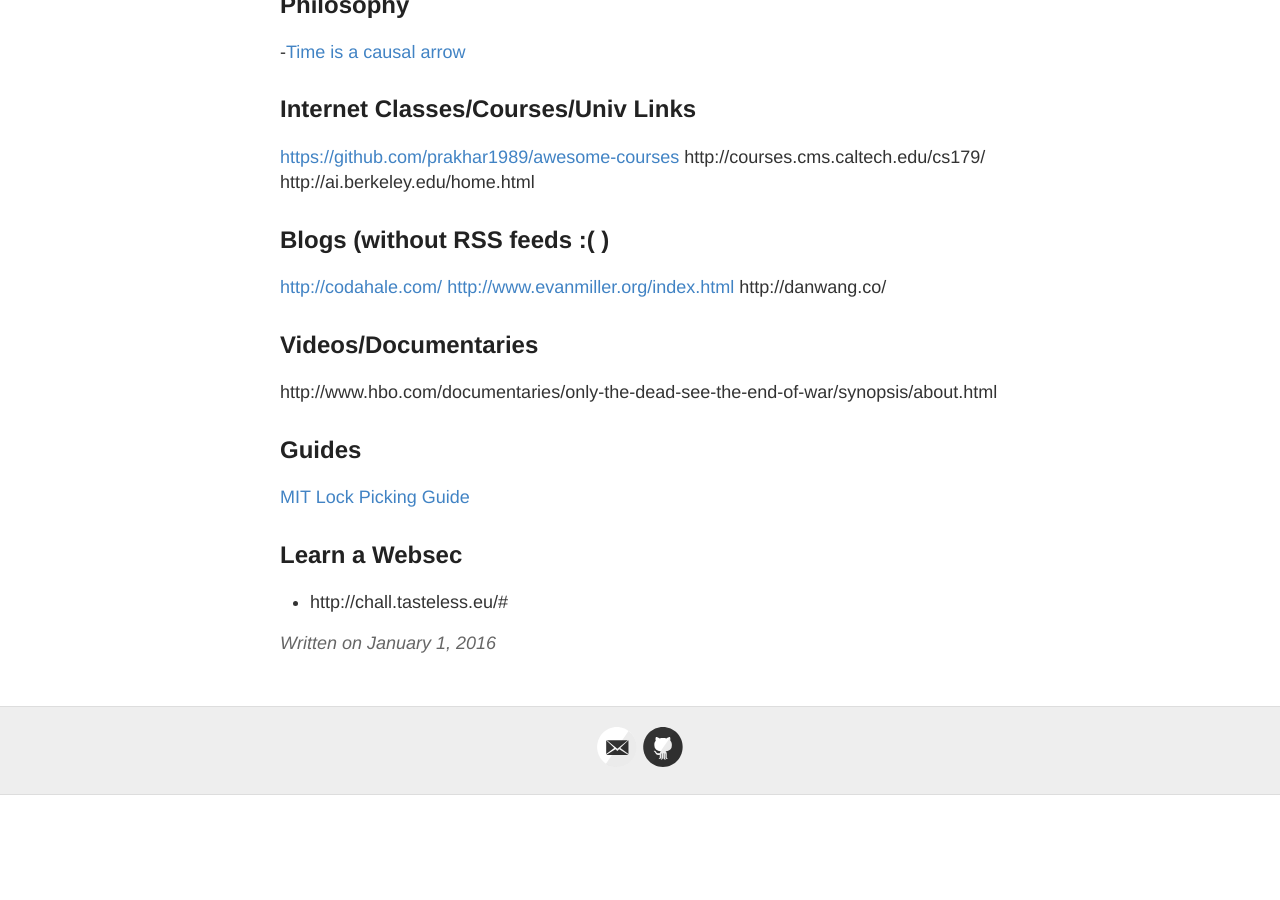
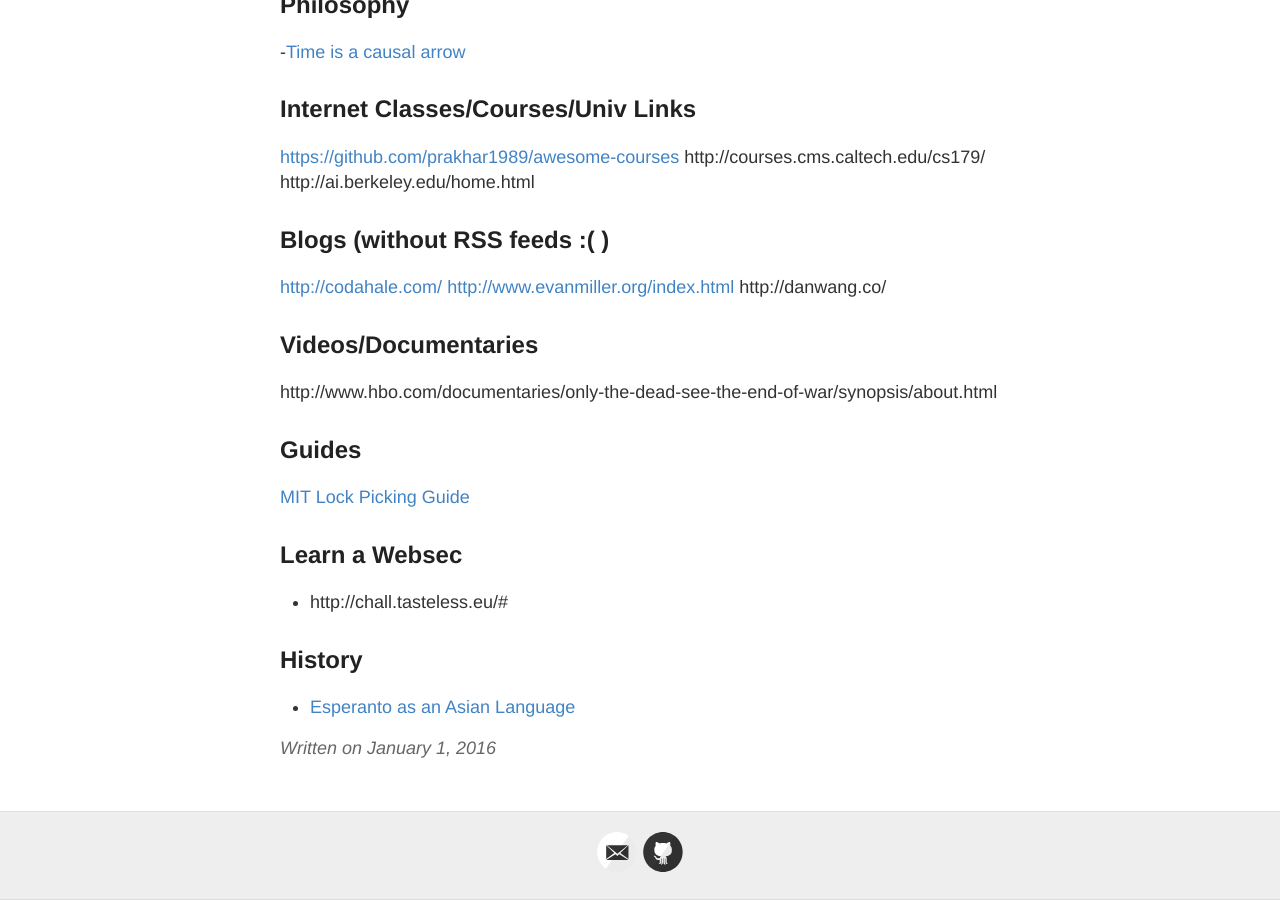
Before and after one commit to RONNCC/ronncc.github, a Jekyll site: the page built from _posts/2016-1-1-InterestingLinks.md, in a window 1280 px wide and 900 px high, scrolled down 4320 px. Built offline with Jekyll 4.4.1, drawn with Linux system fonts in a browser that asks for light colours; comment, search, counter and statistics services are not loaded; before the commit the page ends 5115 px from its top, so only the background shows below that.

Commit message:
Update 2016-1-1-InterestingLinks.md

```diff
--- a/_posts/2016-1-1-InterestingLinks.md
+++ b/_posts/2016-1-1-InterestingLinks.md
@@ -167,3 +167,6 @@ http://www.hbo.com/documentaries/only-the-dead-see-the-end-of-war/synopsis/about
 
 ## Learn a Websec
 - http://chall.tasteless.eu/#
+
+## History
+- [Esperanto as an Asian Language](http://blogs.bl.uk/european/2017/07/esperanto-as-an-asian-language.html)
```
